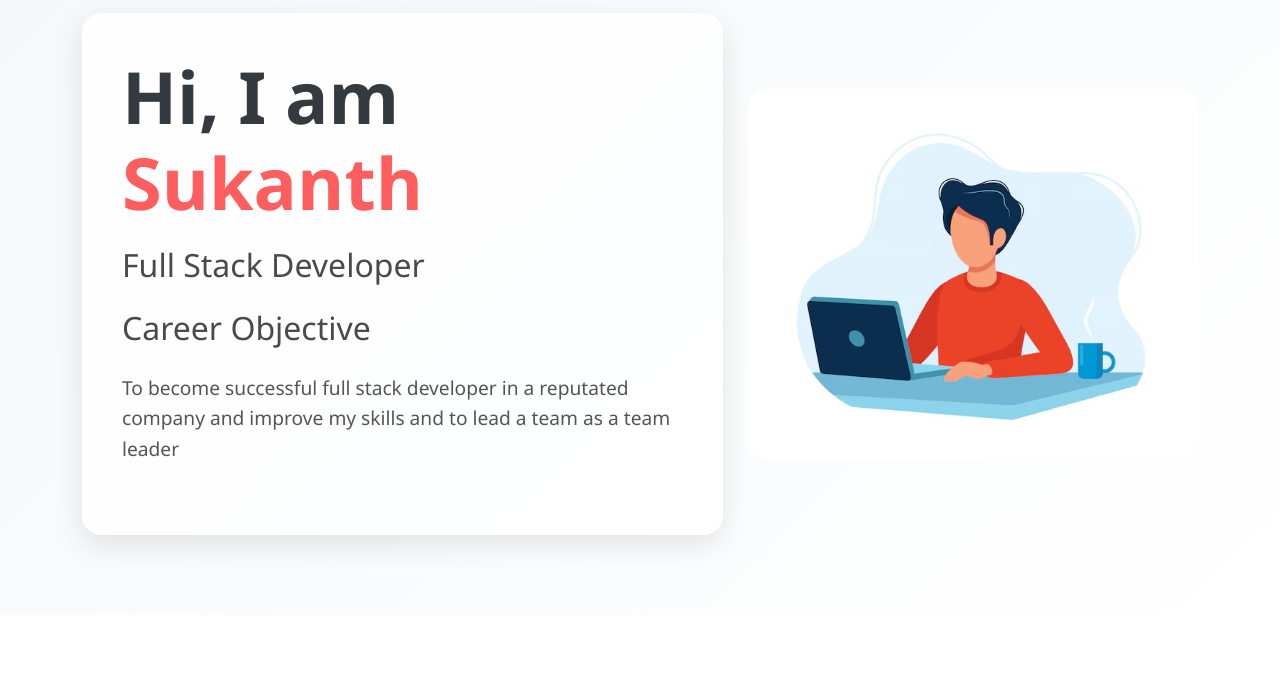
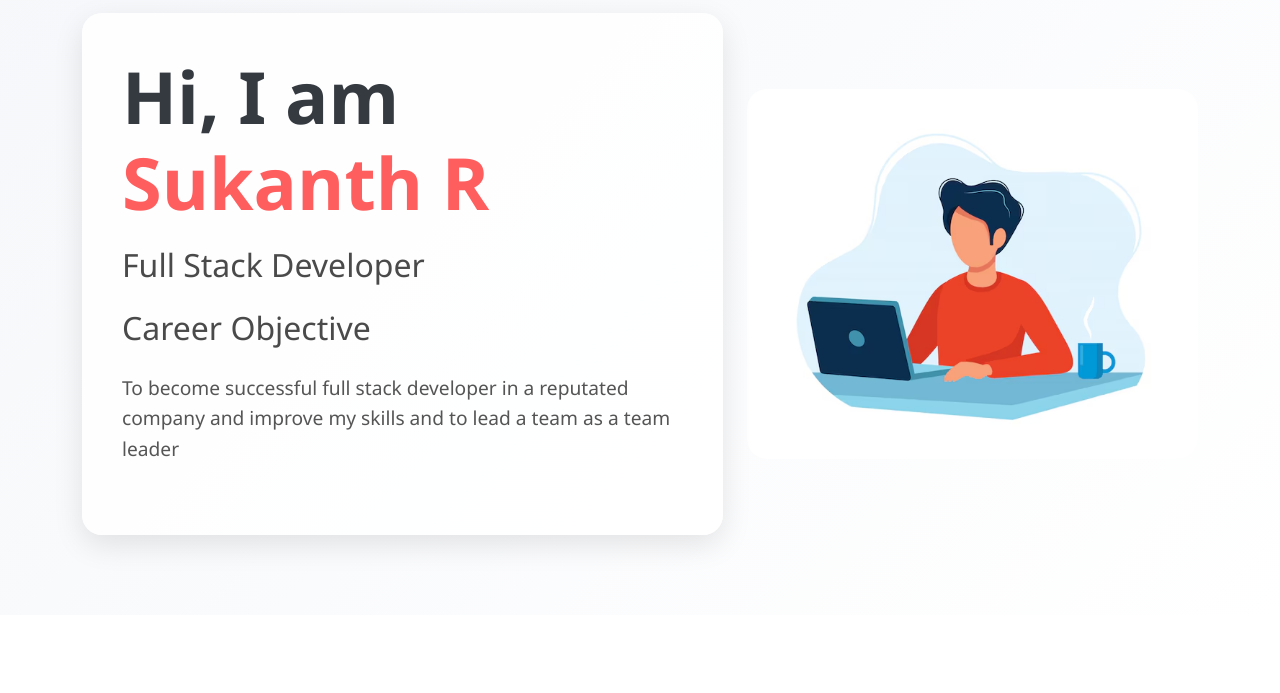
Before and after one commit to Sukanth-R/devdemo1, a plain HTML site: page index.html in a window 1280 px wide. Shown: the part 107-800 px from the top of the page. Drawn offline with Linux system fonts and the light colour scheme.

Commit message:
6th commit

```diff
--- a/index.html
+++ b/index.html
@@ -708,7 +708,7 @@
                 <div class="row align-items-center">
                     <div class="col-lg-7 col-md-12 mb-5 mb-lg-0">
                         <div class="card hero-card">
-                            <h1 class="hero-title">Hi, I am <small>Sukanth</small></h1>
+                            <h1 class="hero-title">Hi, I am <small>Sukanth R</small></h1>
                             <h4 class="hero-subtitle">Full Stack Developer</h4>
                             <h4 class="hero-subtitle">Career Objective</h4>
                             <p class="hero-text">
```
